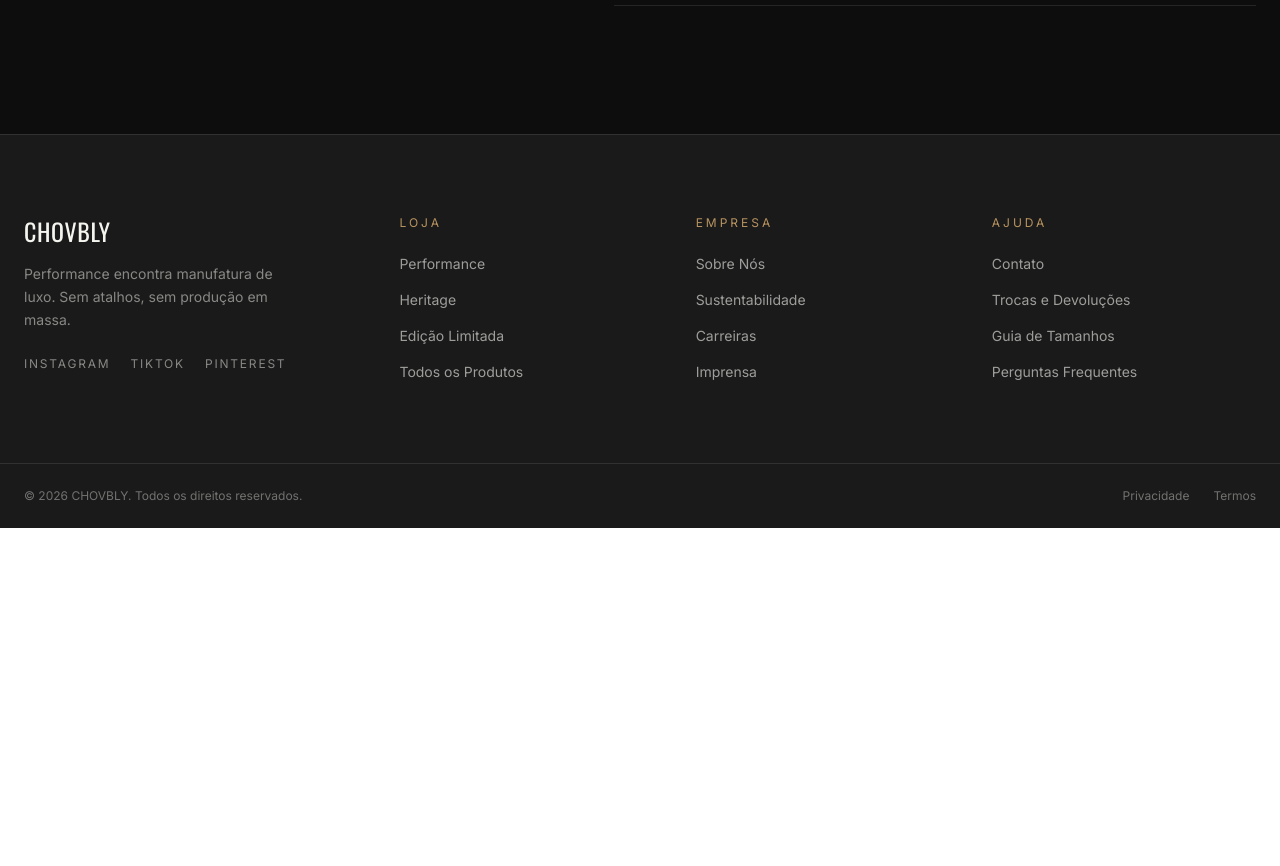
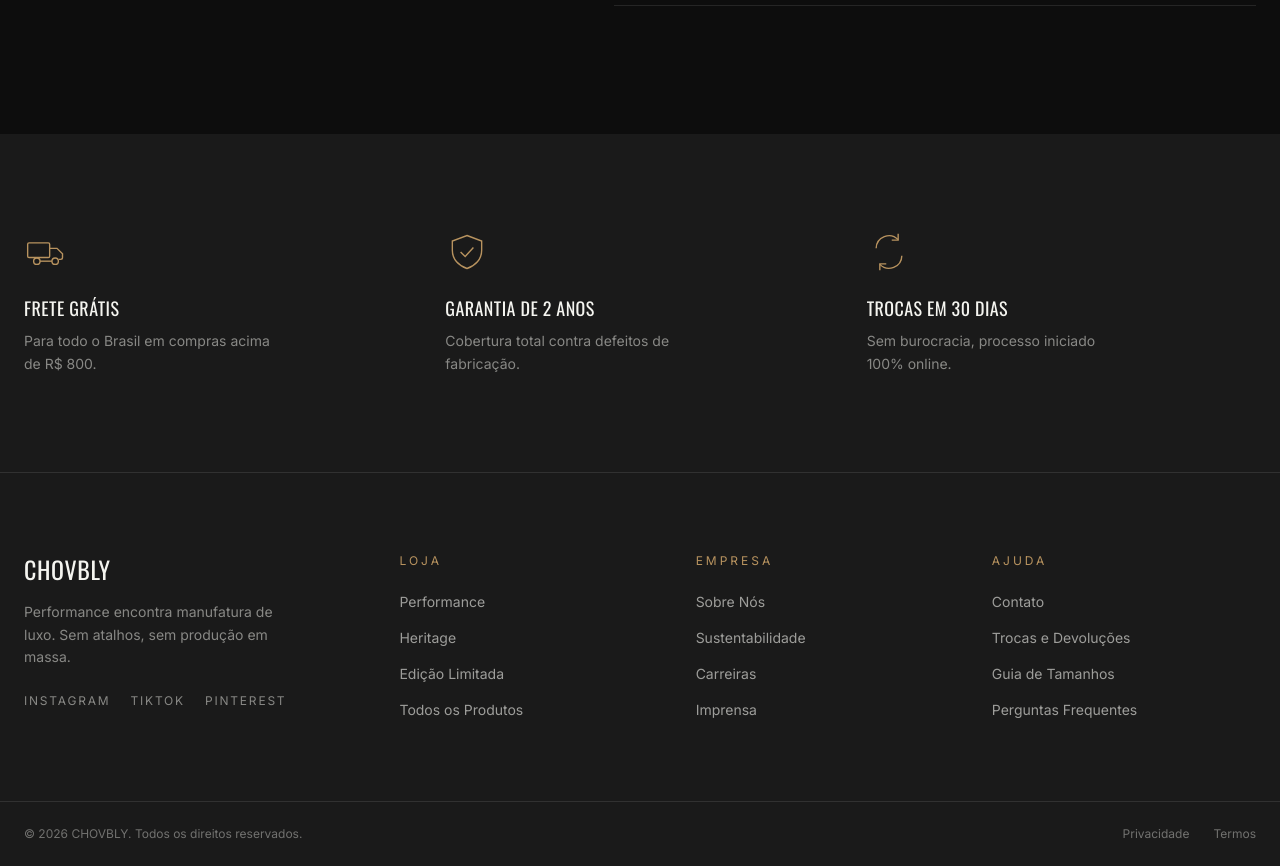
Before and after one commit to euluciano2222-cmyk/chovbly, a React (Vite) app: page / in a window 1280 px wide. Shown: the part 5520-6386 px from the top of the page. Before the commit the page ends 6048 px from the top, so only its background shows below. Built offline with nearby package versions, Linux system fonts and the light colour scheme.

Commit message:
Adiciona seção Vantagens e Garantias

```diff
--- a/src/App.tsx
+++ b/src/App.tsx
@@ -3,6 +3,7 @@
 import Categories from './components/sections/Categories'
 import AboutBrand from './components/sections/AboutBrand'
 import Craftsmanship from './components/sections/Craftsmanship'
+import Guarantees from './components/sections/Guarantees'
 import Footer from './components/sections/Footer'
 
 function App() {
@@ -13,6 +14,7 @@
       <Categories />
       <AboutBrand />
       <Craftsmanship />
+      <Guarantees />
       <Footer />
     </>
   )
--- /dev/null
+++ b/src/components/sections/Guarantees.tsx
@@ -0,0 +1,62 @@
+const BENEFITS = [
+  {
+    id: 1,
+    title: 'Frete Grátis',
+    detail: 'Para todo o Brasil em compras acima de R$ 800.',
+    icon: (
+      <svg viewBox="0 0 48 48" fill="none" stroke="currentColor" strokeWidth="1.5">
+        <rect x="4" y="14" width="24" height="16" rx="1.5" />
+        <path d="M28 20h8l6 6v4a2 2 0 0 1-2 2h-2" />
+        <circle cx="14" cy="34" r="3.5" />
+        <circle cx="34" cy="34" r="3.5" />
+        <path d="M17.5 34h13" />
+      </svg>
+    ),
+  },
+  {
+    id: 2,
+    title: 'Garantia de 2 Anos',
+    detail: 'Cobertura total contra defeitos de fabricação.',
+    icon: (
+      <svg viewBox="0 0 48 48" fill="none" stroke="currentColor" strokeWidth="1.5">
+        <path d="M24 6l16 6v10c0 10-7 17-16 20C15 39 8 32 8 22V12l16-6z" />
+        <path d="M17 24l5 5 9-10" />
+      </svg>
+    ),
+  },
+  {
+    id: 3,
+    title: 'Trocas em 30 Dias',
+    detail: 'Sem burocracia, processo iniciado 100% online.',
+    icon: (
+      <svg viewBox="0 0 48 48" fill="none" stroke="currentColor" strokeWidth="1.5">
+        <path d="M10 20a14 14 0 0 1 24-9.5" />
+        <path d="M34 4v7h-7" />
+        <path d="M38 28a14 14 0 0 1-24 9.5" />
+        <path d="M14 44v-7h7" />
+      </svg>
+    ),
+  },
+];
+
+export default function Guarantees() {
+  return (
+    <section className="bg-surface text-offwhite py-20 lg:py-24">
+      <div className="max-w-[1400px] mx-auto px-6">
+        <div className="grid grid-cols-1 sm:grid-cols-3 gap-10 sm:gap-8">
+          {BENEFITS.map((benefit) => (
+            <div key={benefit.id} className="flex flex-col items-start">
+              <div className="w-11 h-11 text-accent mb-5">{benefit.icon}</div>
+              <h3 className="font-display uppercase text-lg tracking-wide mb-2">
+                {benefit.title}
+              </h3>
+              <p className="font-body text-offwhite/50 text-sm leading-relaxed max-w-[260px]">
+                {benefit.detail}
+              </p>
+            </div>
+          ))}
+        </div>
+      </div>
+    </section>
+  );
+}
```
